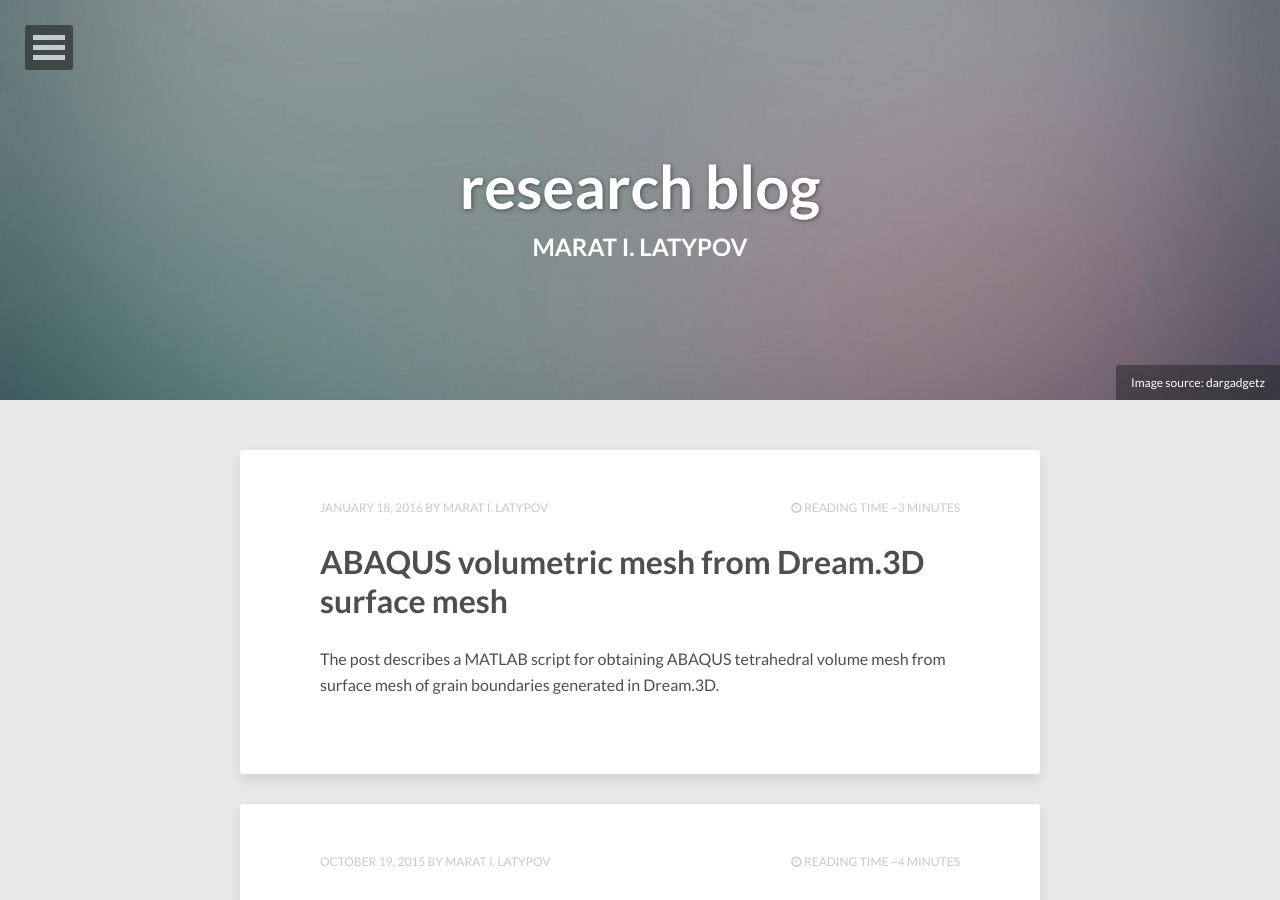
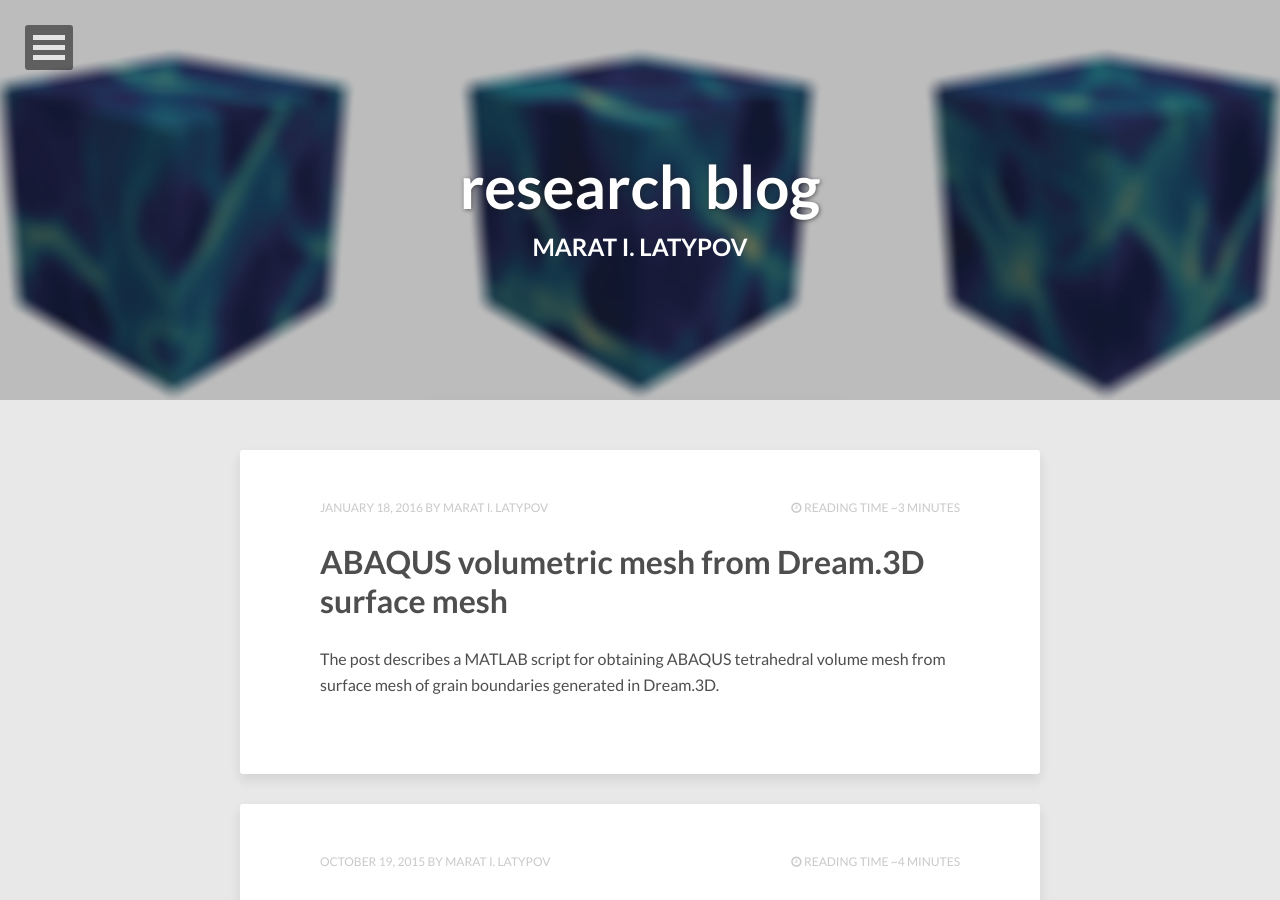
Before and after one commit to latmarat/blog, a Jekyll site: the page built from index.html, in a window 1280 px wide and 900 px high. Built offline with Jekyll 4.4.1, drawn with Linux system fonts in a browser that asks for light colours; nearby versions of some CDN libraries; the list of posts is cut into pages by our own code.

Commit message:
Update cover image

```diff
--- a/index.html
+++ b/index.html
@@ -5,9 +5,7 @@
 tags:
 comments: false
 image:
-  feature: abstract-1.jpg
-  credit: dargadgetz
-  creditlink: http://www.dargadgetz.com/ios-7-abstract-wallpaper-pack-for-iphone-5-and-ipod-touch-retina/
+  feature: cover.png
 ---
 
 {% for post in paginator.posts %}
```
Also changed, not shown: images/cover.png (added).
